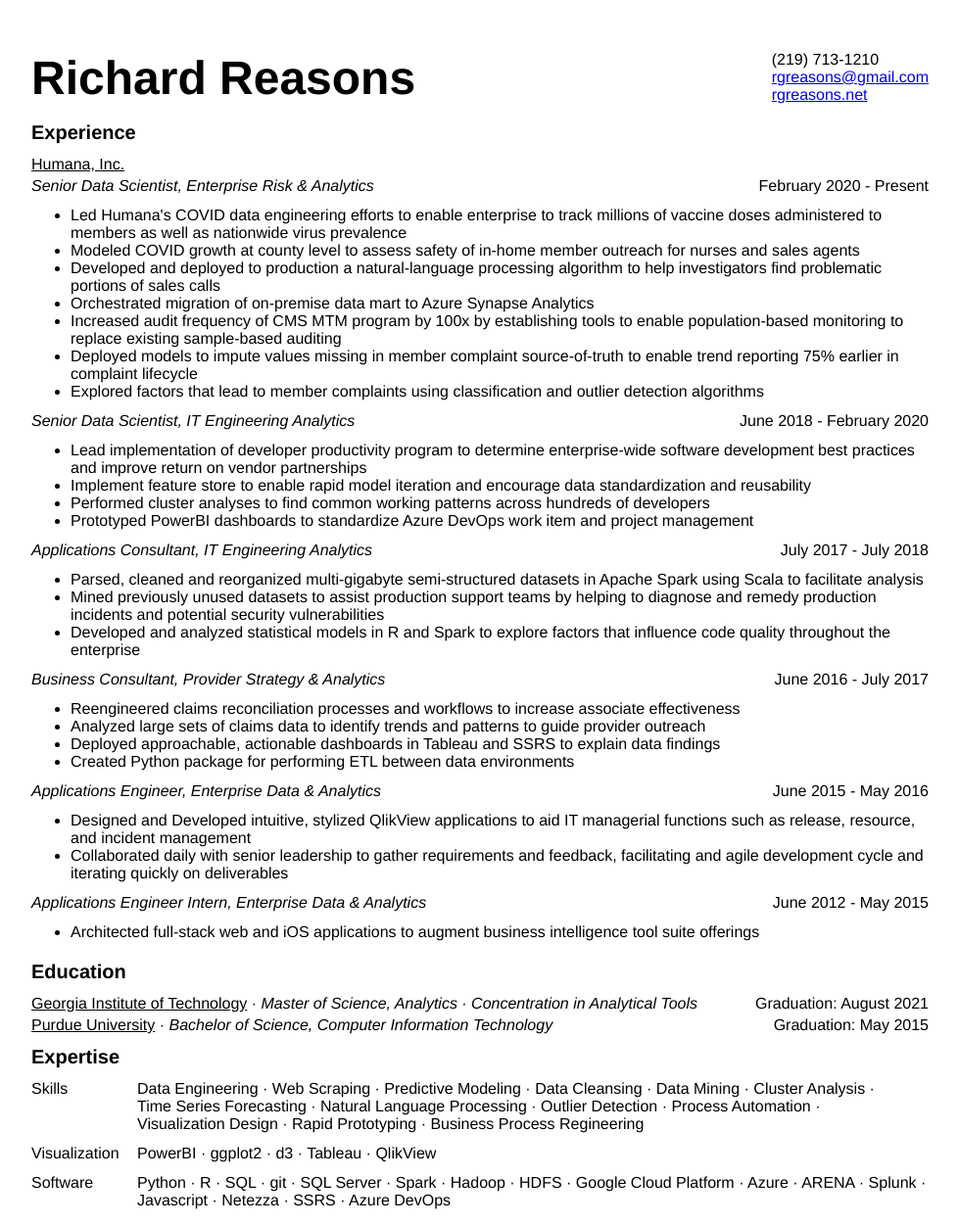
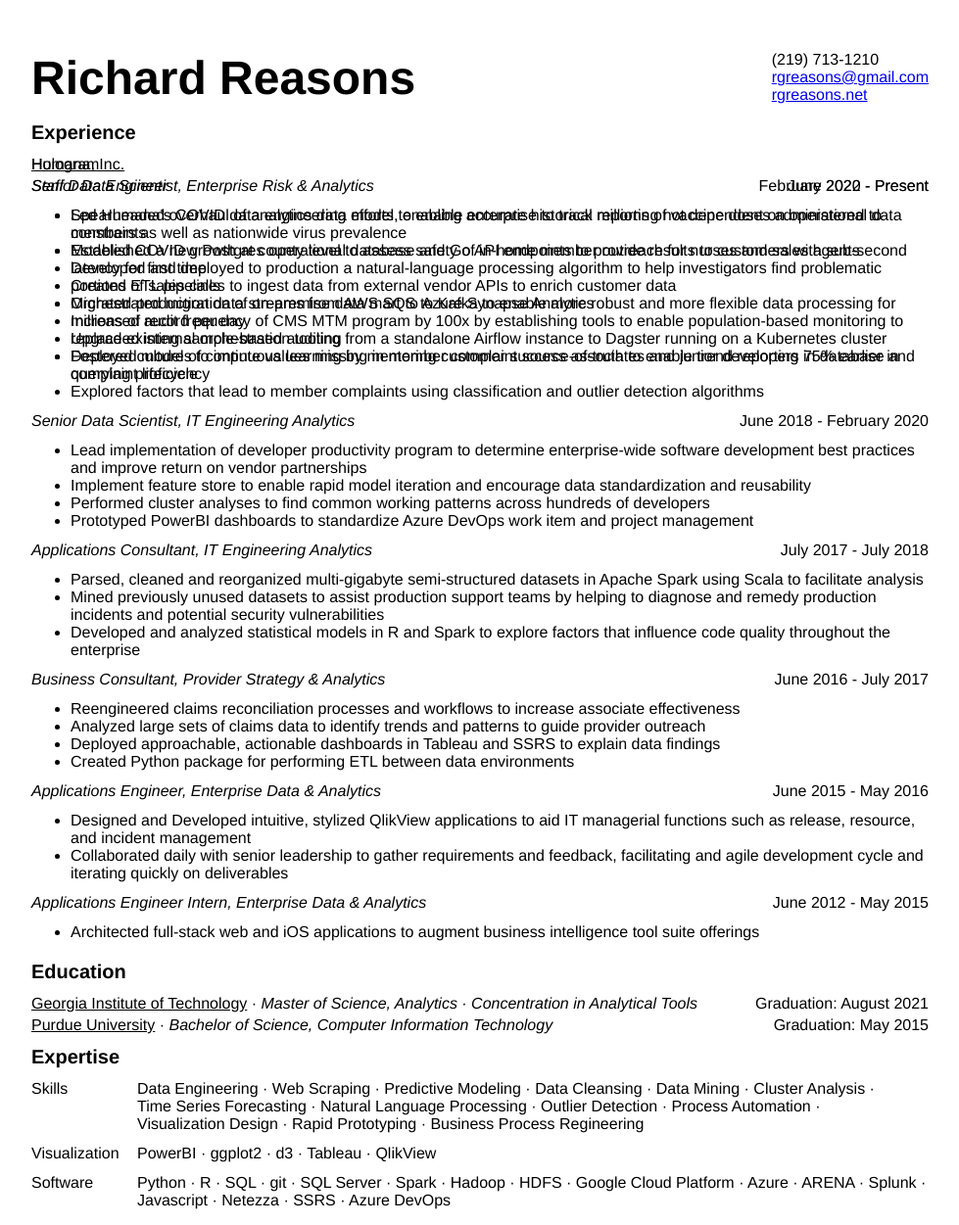
Before and after one commit to rgreasons/rgreasons.github.io, a Jekyll site: the page Resume.html, which Jekyll copies as it is, in a window 1280 px wide. Shown: the whole page at 98% size, without its empty margins (150-1129 px from the left). Built offline with Jekyll 4.4.1, drawn with Linux system fonts in a browser that asks for light colours.

Commit message:
Resume v2.3.0

```diff
--- a/Resume.html
+++ b/Resume.html
@@ -17,6 +17,19 @@
               <a href='http://www.rgreasons.net'>rgreasons.net</a>
             </div>
             <div class = 'experience section-header'><b>Experience</b></div>
+            <div class = 'humana main-content'><u>Hologram</u></div>
+            <div class = 'ercheader main-content'><i>Staff Data Engineer</i></div>
+            <div class = 'ercheader right-justify'>June 2022 - Present</div>
+            <div class = 'erc'>
+              <ul>
+                <li>Spearheaded overhaul of analytics data model, enabling accurate historical reporting not dependent on operational data constraints</li>
+                <li>Established a new Postgres operational database and Go API endpoints to provide results to customers with sub-second latency for first time</li>
+                <li>Created ETL pipelines to ingest data from external vendor APIs to enrich customer data</li>
+                <li>Migrated production data streams from AWS SQS to Kafka to enable more robust and more flexible data processing for millions of record per day</li>
+                <li>Upgraded internal orchestration tooling from a standalone Airflow instance to Dagster running on a Kubernetes cluster</li>
+                <li>Fostered culture of continuous learning by mentoring customer success associates and junior developers in database and querying proficiency</li>
+              </ul>
+            </div>
             <div class = 'humana main-content'><u>Humana, Inc.</u></div>
             <div class = 'ercheader main-content'><i>Senior Data Scientist, Enterprise Risk & Analytics</i></div>
             <div class = 'ercheader right-justify'>February 2020 - Present</div>
```
